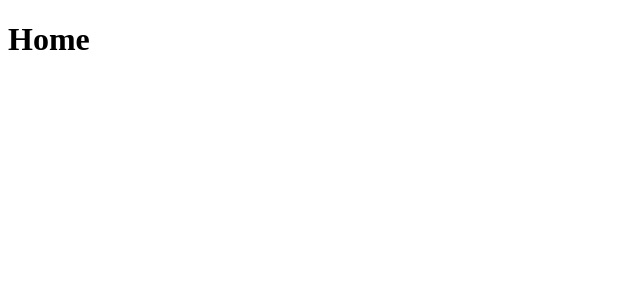
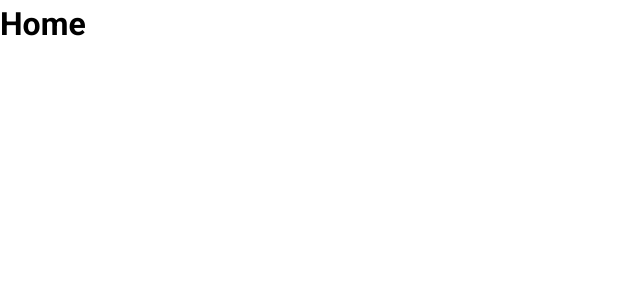
Before and after one commit to riltonbispo/smart-fit-challenge, a Next.js app: page / in a window 1280 px wide. Shown: the top 300 px of the page, without its empty margins (0-640 px from the left). Built offline with nearby package versions, Linux system fonts and the light colour scheme.

Commit message:
chore: config style

```diff
--- a/src/app/layout.tsx
+++ b/src/app/layout.tsx
@@ -1,10 +1,17 @@
-import React from 'react';
-import type { Metadata } from 'next';
+import React from 'react'
+import type { Metadata } from 'next'
+import GlobalStyles from '@/styles/GlobalStyles'
+import { Roboto } from 'next/font/google'
+
+const roboto = Roboto({
+  subsets: ['latin'],
+  weight: ['100', '300', '400', '500', '700', '900'],
+})
 
 export const metadata: Metadata = {
   title: 'Create Next App',
   description: 'Generated by create next app',
-};
+}
 
 export default function RootLayout({
   children,
@@ -13,7 +20,10 @@
 }) {
   return (
     <html lang="en">
-      <body>{children}</body>
+      <body className={roboto.className}>
+        <GlobalStyles />
+        {children}
+      </body>
     </html>
-  );
+  )
 }
--- /dev/null
+++ b/src/styles/GlobalStyles.ts
@@ -0,0 +1,78 @@
+'use client'
+
+import styled, { createGlobalStyle, css } from 'styled-components'
+
+const styles = css`
+  *,
+  *::before,
+  *::after {
+    box-sizing: border-box;
+  }
+
+  /* Remove default margin */
+  body,
+  h1,
+  h2,
+  h3,
+  h4,
+  p,
+  figure,
+  blockquote,
+  dl,
+  dd {
+    margin: 0;
+  }
+
+  /* Remove list styles on ul, ol elements with a list role, which suggests default styling will be removed */
+  ul[role='list'],
+  ol[role='list'] {
+    list-style: none;
+  }
+
+  /* Set core root defaults */
+  html:focus-within {
+    scroll-behavior: smooth;
+  }
+
+  /* Set core body defaults */
+  body {
+    min-height: 100vh;
+    text-rendering: optimizeSpeed;
+    line-height: 1.5;
+  }
+
+  /* A elements that don't have a class get default styles */
+  a:not([class]) {
+    text-decoration-skip-ink: auto;
+  }
+
+  /* Make images easier to work with */
+  img,
+  picture {
+    max-width: 100%;
+    display: block;
+  }
+
+  /* Inherit fonts for inputs and buttons */
+  input,
+  button,
+  textarea,
+  select {
+    font: inherit;
+  }
+`
+
+export const Container = styled.div`
+  margin-top: 4vmin;
+  padding-inline: 2rem;
+  width: min(1110px, 100% - 1rem * 2);
+  margin-inline: auto;
+  display: flex;
+  flex-direction: column;
+  gap: 2rem;
+`
+
+const GlobalStyles = createGlobalStyle`
+  ${styles}
+`
+export default GlobalStyles
--- /dev/null
+++ b/src/styles/colors.ts
@@ -0,0 +1,8 @@
+export const colors = {
+  darkGrey: '#333333',
+  lightGrey: '#808080',
+  yellow: '#FFB612',
+  red: '#dc0a17',
+  green: '#2FC022',
+  black: '#000',
+}
```
